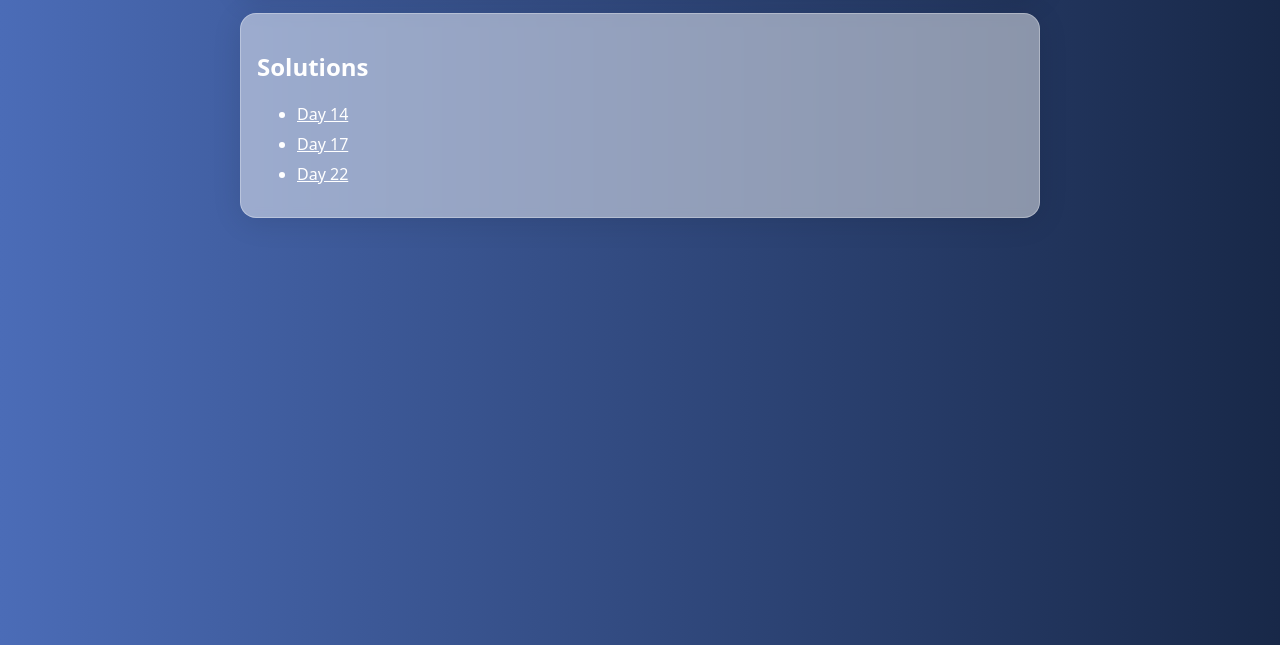
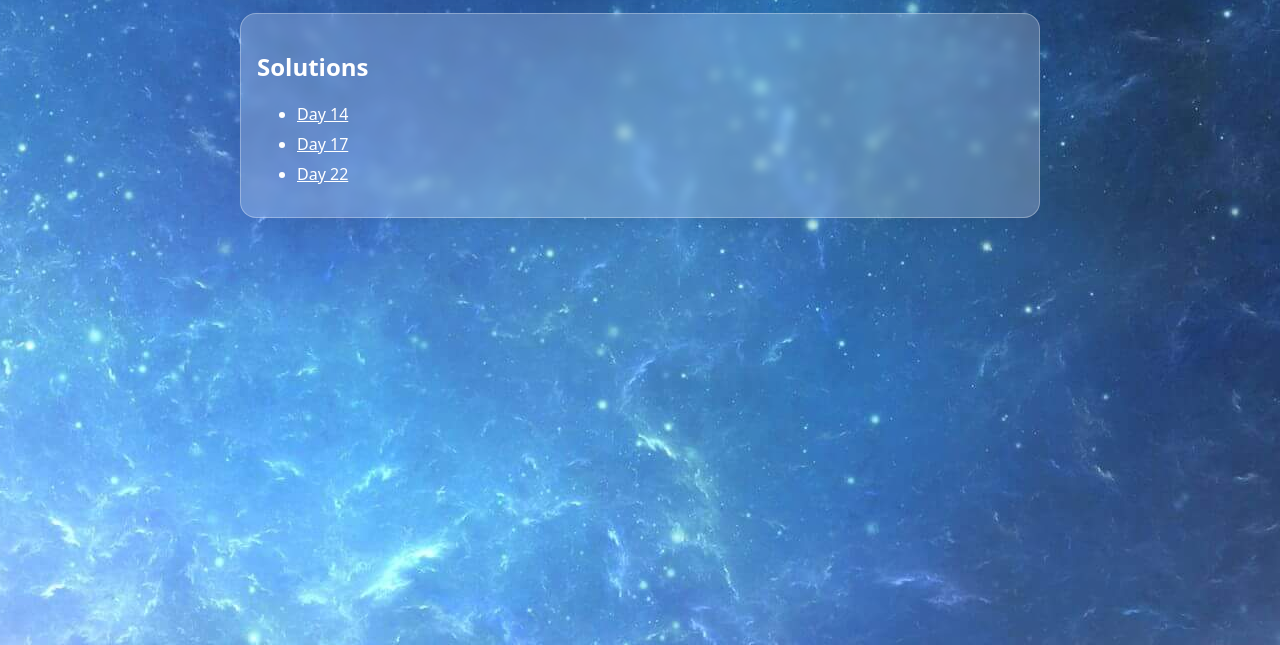
Before and after one commit to nanot1m/adventofcode2022, a website built with Parcel: page html/src/index.html in a window 1280 px wide. Shown: the part 155-800 px from the top of the page. Built offline with nearby package versions, Linux system fonts and the light colour scheme.

Commit message:
Add background to the website

```diff
--- a/html/src/common.css
+++ b/html/src/common.css
@@ -18,6 +18,8 @@ html {
     Oxygen, Ubuntu, Cantarell, "Open Sans", "Helvetica Neue", sans-serif;
 
   background: linear-gradient(90deg, #4b6cb7 0%, #182848 100%);
+  background-image: url("./img/space.jpg");
+  background-position: center center;
   min-height: 100%;
   font-size: 1em;
 }
@@ -210,7 +212,7 @@ input[type="range"]:focus::-ms-fill-upper {
   max-width: 800px;
 
   /* From https://css.glass */
-  background: rgba(255, 255, 255, 0.48);
+  background: rgba(255, 255, 255, 0.2);
   border-radius: 16px;
   box-shadow: 0 4px 30px rgba(0, 0, 0, 0.1);
   backdrop-filter: blur(5px);
```
Also changed, not shown: html/src/img/space.jpg (added).
